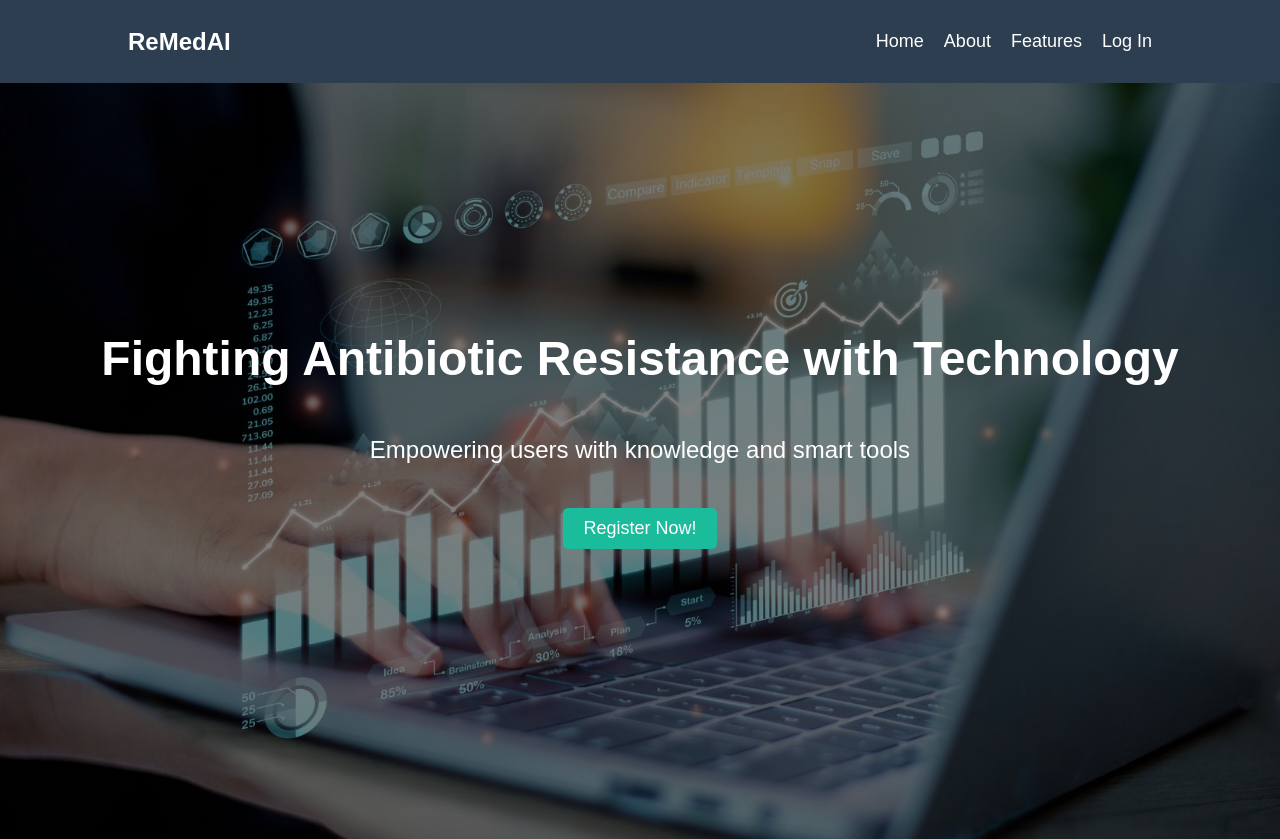
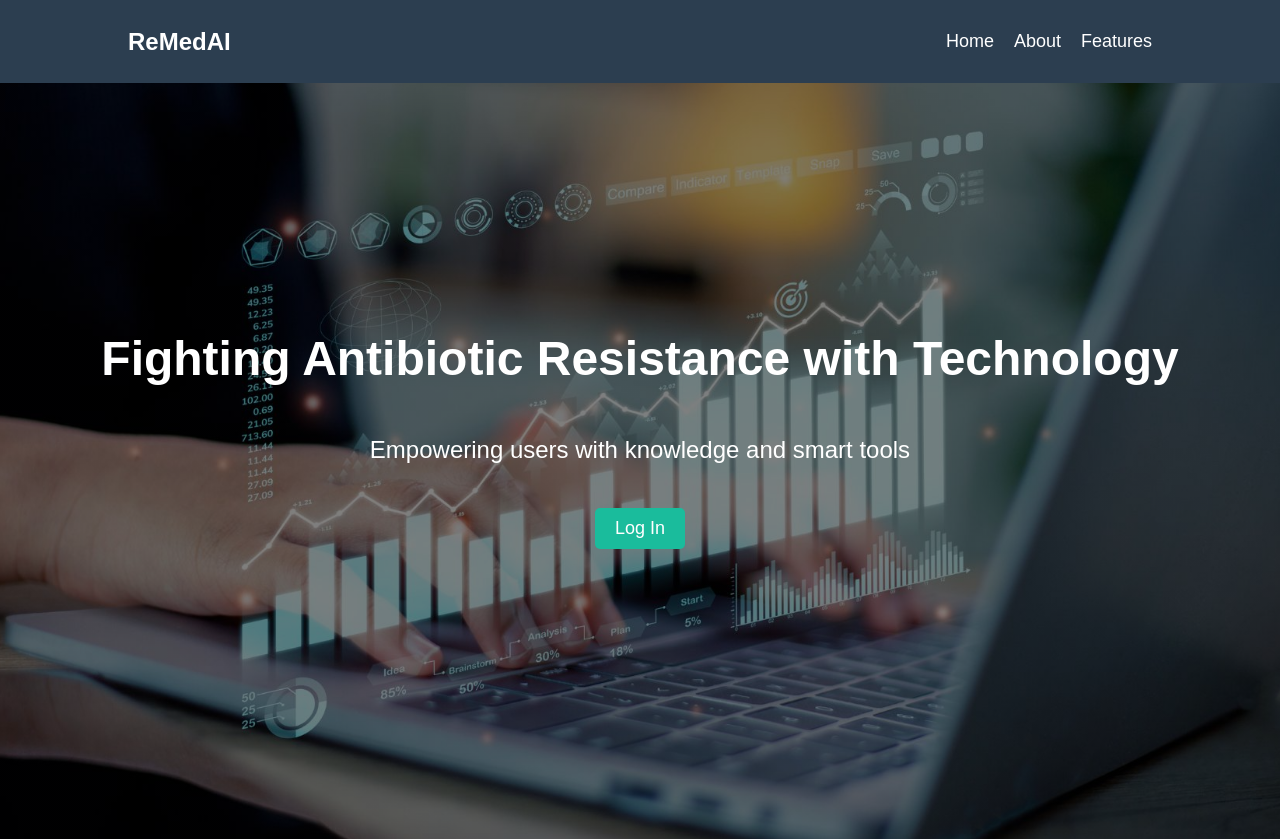
Before and after one commit to dipita-tasnim/ReMedAI, a PHP site: page / in a window 1280 px wide. Shown: the top 839 px of the page. Run offline with PHP 8.4, Linux system fonts and the light colour scheme.

Commit message:
add files

```diff
--- a/index.php
+++ b/index.php
@@ -15,7 +15,6 @@
                 <li><a href="#home">Home</a></li>
                 <li><a href="#about">About</a></li>
                 <li><a href="#features">Features</a></li>
-                <li><a href="user_login.php">Log In</a></li>
             </ul>
         </nav>
     </header>
@@ -23,7 +22,7 @@
     <section id="home" class="hero">
         <h1>Fighting Antibiotic Resistance with Technology</h1>
         <p>Empowering users with knowledge and smart tools</p>
-        <a href="#re" class="btn">Register Now!</a>
+        <a href="user_login.php" class="btn">Log In</a>
     </section>
 
     <section id="about" class="content-section">
```
